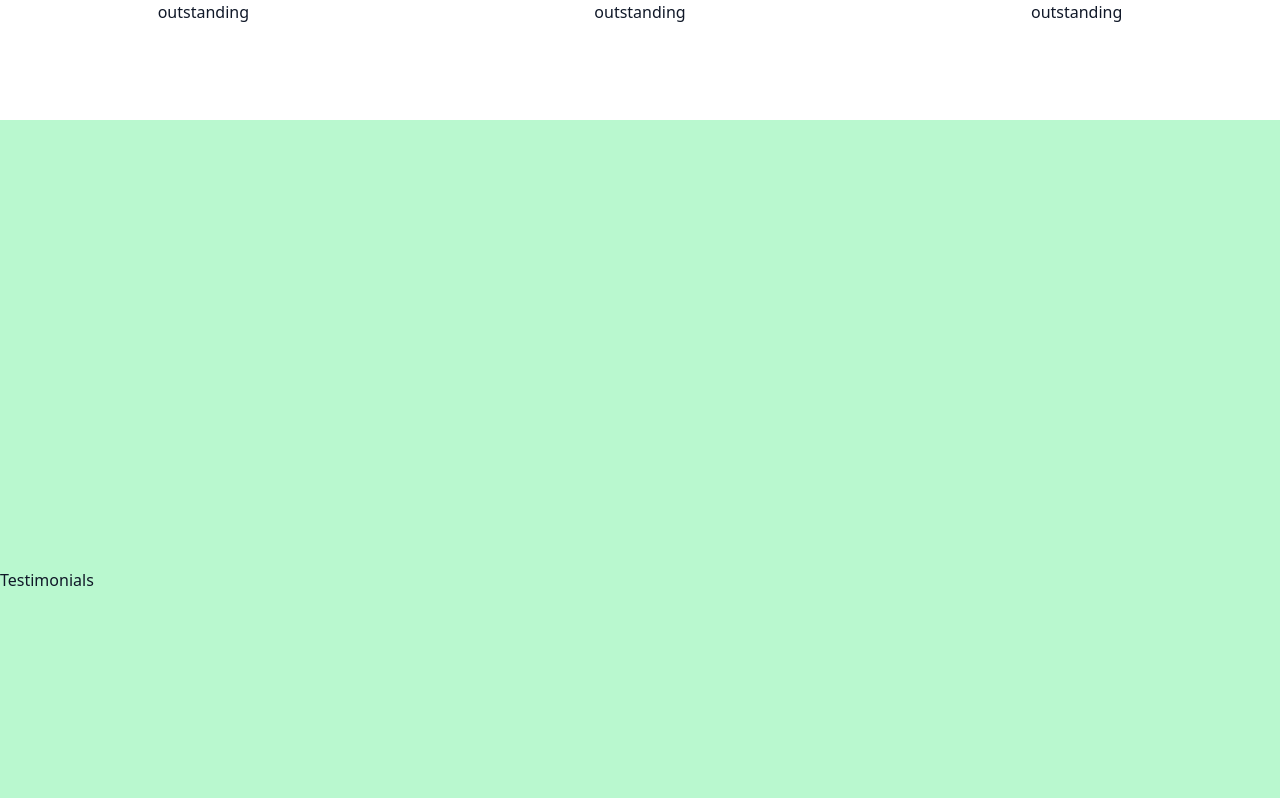
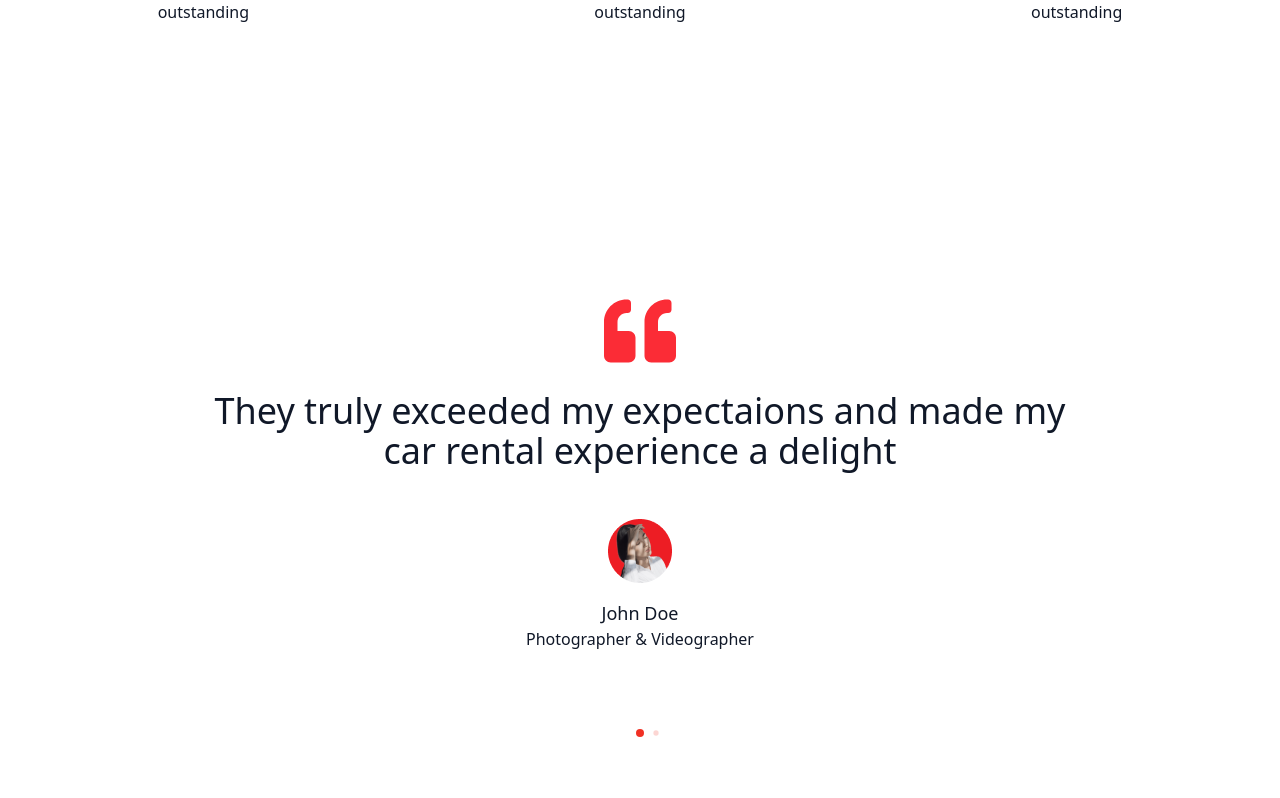
Before and after one commit to Aqueous20/Velocity, a React (Vite) app in the folder velocity/: page / in a window 1280 px wide. Shown: the part 3262-4060 px from the top of the page. Built offline with nearby package versions, Linux system fonts and the light colour scheme.

Commit message:
completed two components
the testimonial and testimonial slider component is now completed and as such the testimonial section is completed

```diff
--- a/velocity/src/Components/TestimonialSlider.jsx
+++ b/velocity/src/Components/TestimonialSlider.jsx
@@ -1,7 +1,81 @@
-import React from 'react'
+import React from "react";
+
+// swiper react component
+
+import { Swiper, SwiperSlide } from "swiper/react";
+
+// image
+import avatar01 from "../assets/images/testimonial/avatar.png";
+
+//swiper styles
+import "swiper/css";
+import "swiper/css/pagination";
+
+// required modules
+import { Pagination } from "swiper/modules";
+
+//icons
+import { FaQuoteLeft } from "react-icons/fa";
+
+//framer motion
+import { motion } from "motion/react";
+
+//data
+const testimonialData = [
+  {
+    message:
+      "They truly exceeded my expectaions and made my car rental experience a delight",
+    avatar: avatar01,
+    name: "John Doe",
+    job: "Photographer & Videographer",
+  },
+  {
+    message:
+      "They truly exceeded my expectaions and made my car rental experience a delight",
+    avatar: avatar01,
+    name: "John Doe",
+    job: "Photographer & Videographer",
+  },
+];
 
 export const TestimonialSlider = () => {
   return (
-    <div>TestimonialSlider</div>
-  )
-}
+    <motion.div
+      initial={{ opacity: 0, y: 40 }}
+      whileInView={{ opacity: 1, y: 0 }}
+      transition={{ duration: 0.6, delay: 0.4 }}
+      viewport={{ once: false, amount: 0.6 }}
+      className="container mx-auto"
+    >
+      <Swiper
+        pagination={{
+          clickable: true,
+          dynamicBullets: true,
+        }}
+        modules={[Pagination]}
+        className="h-[450px] xl:h-[450px]"
+      >
+        {testimonialData.map((person, index) => {
+          const { message, avatar, name, job } = person;
+          return (
+            <SwiperSlide key={index}>
+              <div className="flex flex-col justify-center items-center text-center">
+                <FaQuoteLeft className="text-7xl text-red-500 mb-6" />
+                <div className=" text-2xl xl:text-4xl max-w-[874px] mb-12 font-medium">
+                  {message}
+                </div>
+                <img
+                  src={avatar}
+                  alt="binge sake"
+                  className="w-[64px] h-[64px] mb-4"
+                />
+                <div className="text-lg font-medium">{name}</div>
+                <div className="text-[667085]">{job}</div>
+              </div>
+            </SwiperSlide>
+          );
+        })}
+      </Swiper>
+    </motion.div>
+  );
+};
--- a/velocity/src/Components/Testimonials.jsx
+++ b/velocity/src/Components/Testimonials.jsx
@@ -1,12 +1,17 @@
 import React from "react";
+
+//components
+import { TestimonialSlider } from "./TestimonialSlider.jsx";
 
 export const Testimonials = () => {
   return (
     <section
-      className="w-full h-screen pt-[60px] xl:pt-[120px] flex items-center bg-green-200"
+      className="w-full min-h-screen flex items-center py-16 xl:py-24 overflow-hidden"
       id="testimonials"
     >
-      Testimonials
+      <div className="container mx-auto">
+        <TestimonialSlider />
+      </div>
     </section>
   );
 };
--- a/velocity/src/index.css
+++ b/velocity/src/index.css
@@ -1,6 +1,6 @@
 @import "tailwindcss";
 
-body{
+body {
   background-color: #dedede;
   color: #101828;
 }
@@ -18,11 +18,18 @@ body{
   background-color: #ed1d24 !important;
 }
 
-.rdrMonthAndYearPickers{
+.rdrMonthAndYearPickers {
   font-size: 16px;
 }
 
-.rdrDayNumber, .rdrWeekDay{
+.rdrDayNumber,
+.rdrWeekDay {
   color: #1e1f23 !important;
   font-weight: 500 !important;
 }
+
+.swiper-horizontal > .swiper-pagination-bullets .swiper-pagination-bullet,
+.swiper-pagination-horizontal.swiper-pagination-bullets
+  .swiper-pagination-bullet {
+  background-color: #f13024;
+}
```
Also changed, not shown: 1 other file (tests, documents, lock files or other folders). Lines whose indentation alone changed are shown as unchanged.
